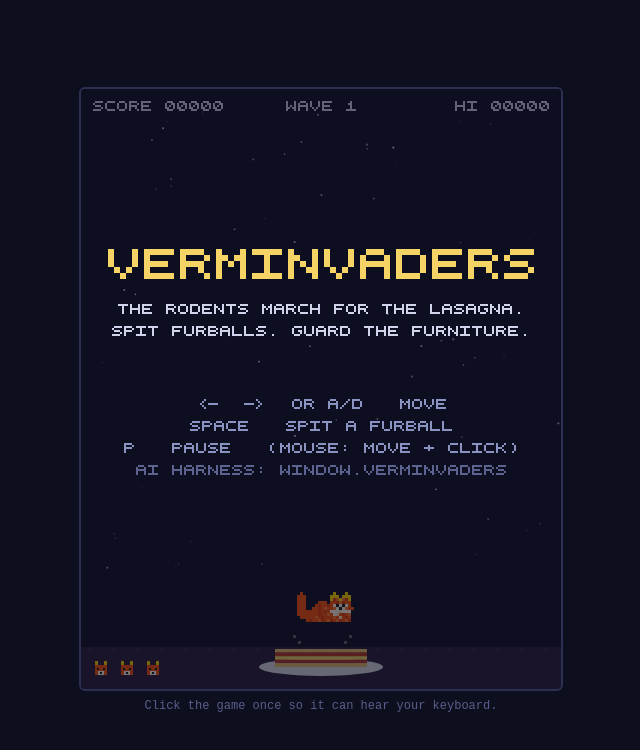
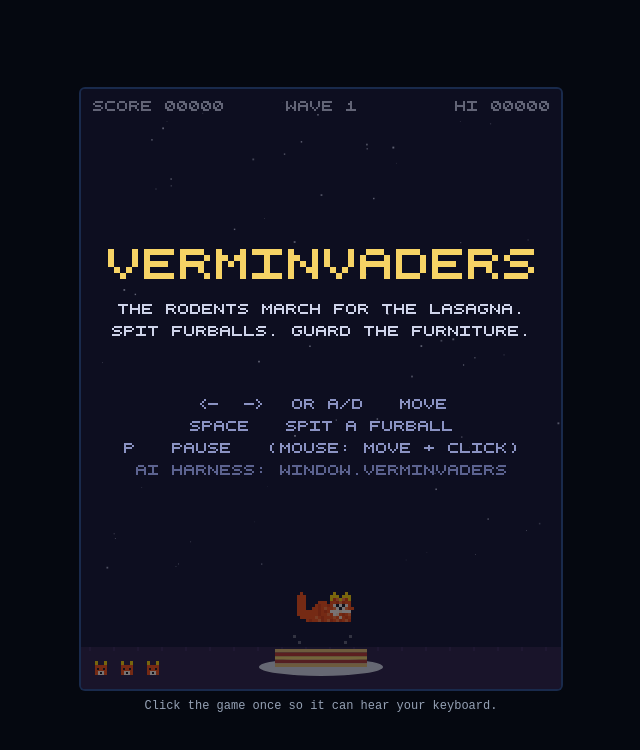
Before and after one commit to tq-bit/verminvaders, a plain HTML site: page app/index.html in a window 1280 px wide. Shown: the whole page, without its empty margins (319-959 px from the left). Drawn offline with Linux system fonts and the light colour scheme.

Commit message:
Restyle page chrome with the qbit design system (dark tokens)
- RGB-triplet tokens from the system's canonical dark theme
- body background, glass-style primary-tinted canvas border with soft
  glow shadows, muted hint text
- game canvas palette untouched (repainted every frame)

Generated by Mistral Vibe.
Co-Authored-By: Mistral Vibe <vibe@mistral.ai>

```diff
--- a/app/style.css
+++ b/app/style.css
@@ -1,21 +1,46 @@
+/* Page chrome uses the qbit design system (dark theme, canonical look).
+   Colors are RGB triplets applied via rgb()/rgba(), as the system requires.
+   The game canvas keeps its own palette - it repaints every frame. */
+:root {
+  --color-bg: 5, 8, 16;
+  --color-surface: 11, 16, 27;
+  --color-border-muted: 35, 44, 64;
+  --color-border-strong: 58, 69, 92;
+  --color-text: 238, 243, 250;
+  --color-text-muted: 150, 162, 181;
+  --color-primary: 64, 156, 255;
+  --color-secondary: 178, 122, 255;
+  --color-shadow: rgba(3, 7, 15, 0.45);
+  --color-glow-primary: rgba(64, 156, 255, 0.06);
+  --color-glow-secondary: rgba(178, 122, 255, 0.05);
+}
+
 html, body {
   margin: 0; padding: 0;
-    background: #0d0f1e;
+  background: rgb(var(--color-bg));
   display: flex; flex-direction: column;
   align-items: center; justify-content: center;
   min-height: 100vh;
   font-family: monospace;
+  color: rgb(var(--color-text));
 }
+
 canvas {
-    background: #12142a;
-    border: 2px solid #2c2f52;
+  background: #12142a; /* game palette: repainted every frame */
+  border: 2px solid rgba(var(--color-primary), 0.16);
   border-radius: 6px;
   image-rendering: pixelated;
   max-width: 96vw;
   height: auto;
   touch-action: none;
   cursor: crosshair;
+  box-shadow:
+    0 0 40px var(--color-glow-primary),
+    0 24px 60px var(--color-glow-secondary),
+    var(--color-shadow);
 }
+
 .hint {
-    color: #5a5e8a; font-size: 12px; margin-top: 8px; text-align: center;
+  color: rgb(var(--color-text-muted));
+  font-size: 12px; margin-top: 8px; text-align: center;
 }
```
Lines whose indentation alone changed are shown as unchanged.
